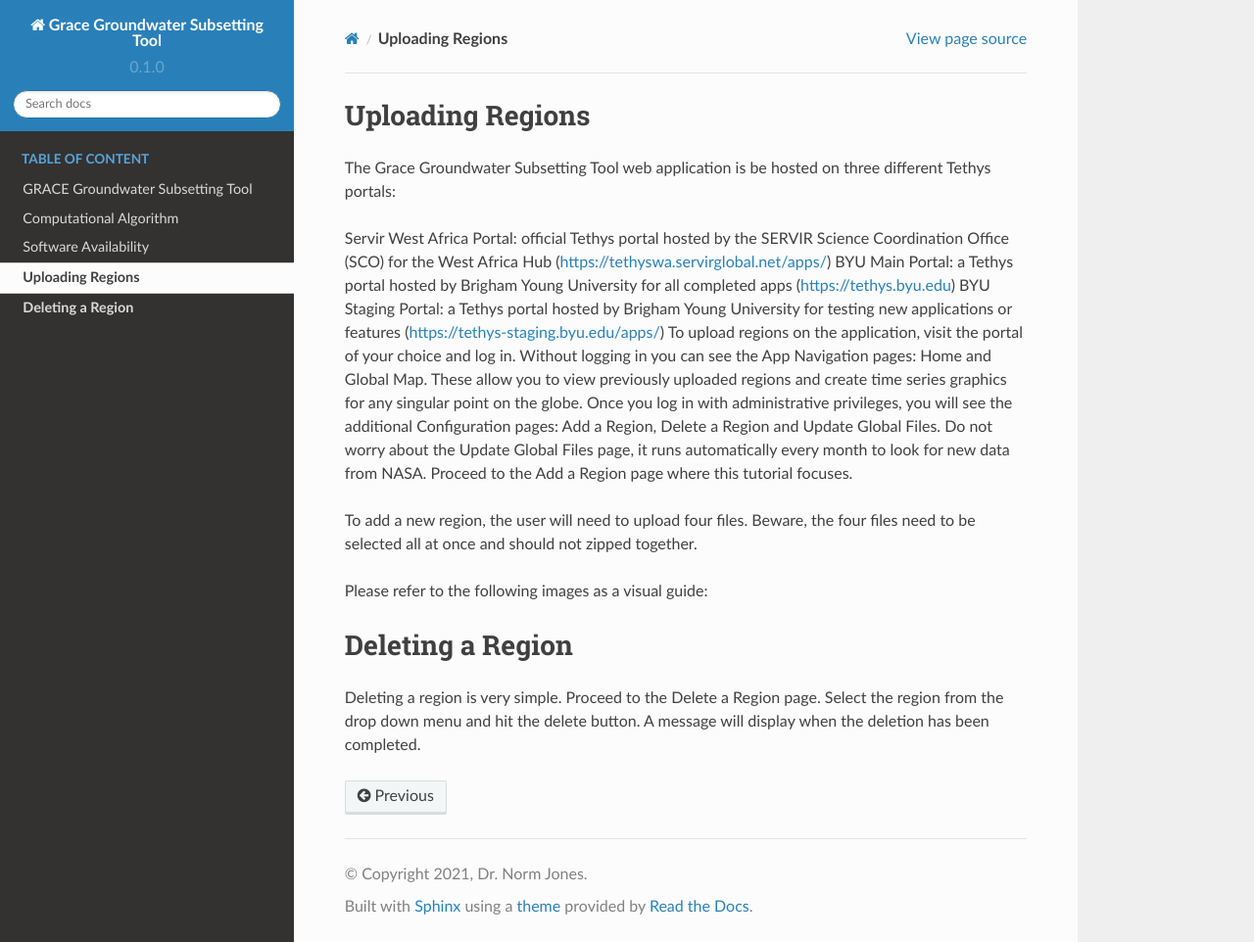
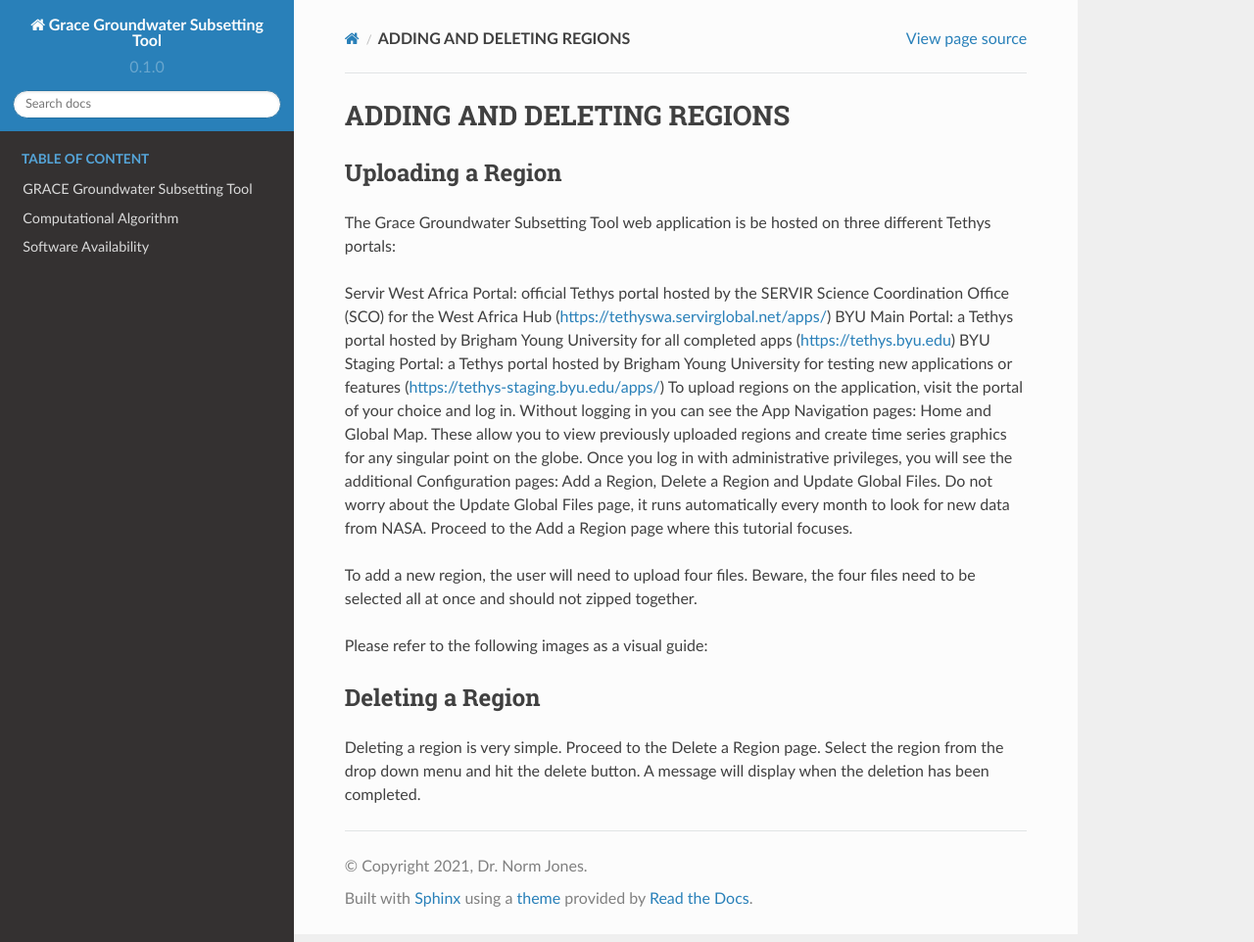
Before and after one commit to BYU-Hydroinformatics/ggst, a Sphinx documentation site: the page built from docs/source/uploading.rst, in a window 1280 px wide and 962 px high. Shown: the whole window at 98% size. Built offline with Sphinx 7.4.7 and the Read the Docs theme 2.0.0, drawn with Linux system fonts in a browser that asks for light colours; pages that are not in the unit, such as notebooks, are missing from menus.

Commit message:
Update and rename Uploading.rst to uploading.rst

```diff
--- a/docs/source/Uploading.rst
+++ b/docs/source/uploading.rst
@@ -1,6 +1,9 @@
+
+**ADDING AND DELETING REGIONS**
 ====
-**Uploading Regions**
-====
+
+**Uploading a Region**
+-----------------------
 The Grace Groundwater Subsetting Tool web application is be hosted on three different Tethys portals:
 
 Servir West Africa Portal: official Tethys portal hosted by the SERVIR Science Coordination Office (SCO) for the West Africa Hub (https://tethyswa.servirglobal.net/apps/)
@@ -13,7 +16,7 @@ To add a new region, the user will need to upload four files. Beware, the four f
 Please refer to the following images as a visual guide:
 
 
-====
+
 **Deleting a Region**
-====
+---------------------
 Deleting a region is very simple. Proceed to the Delete a Region page. Select the region from the drop down menu and hit the delete button. A message will display when the deletion has been completed.
```
